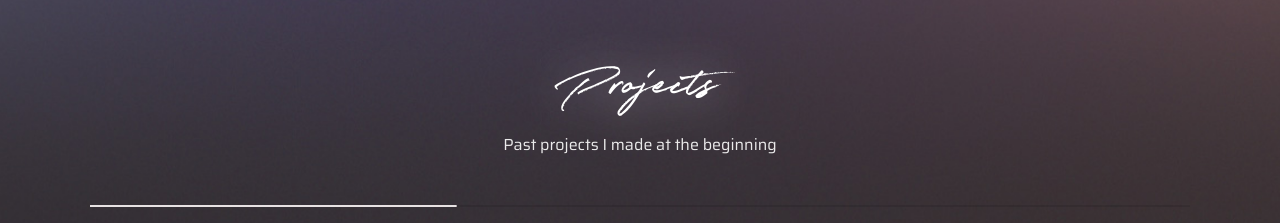
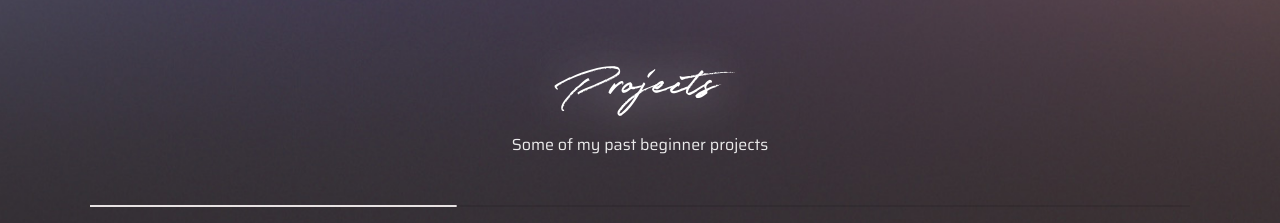
Before and after one commit to lillae/nextjs-portfolio-v2, a Next.js app: page / in a window 1280 px wide. Shown: the part 920-1143 px from the top of the page. Built offline with nearby package versions, Linux system fonts and the light colour scheme.

Commit message:
bg changes

```diff
--- a/src/strings/strings.js
+++ b/src/strings/strings.js
@@ -166,7 +166,7 @@ export const strings = {
 	},
 	projects: {
 		title: "Projects",
-		subtitle: "Past projects I made at the beginning",
+		subtitle: "Some of my past beginner projects",
 		cards: [
 			{
 				title: "Movie Watchlist",
```
Also changed, not shown: public/assets/images/backgrounds/lg-bg.jpg.
